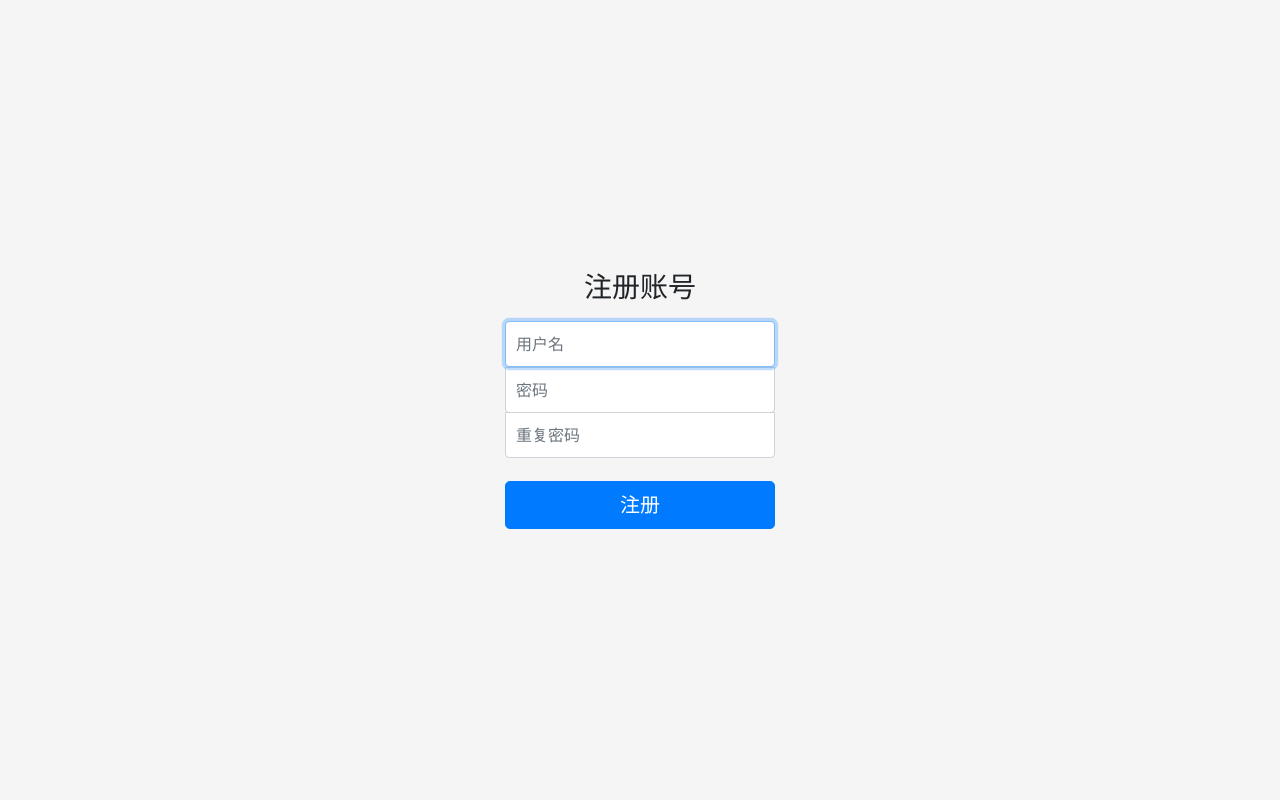
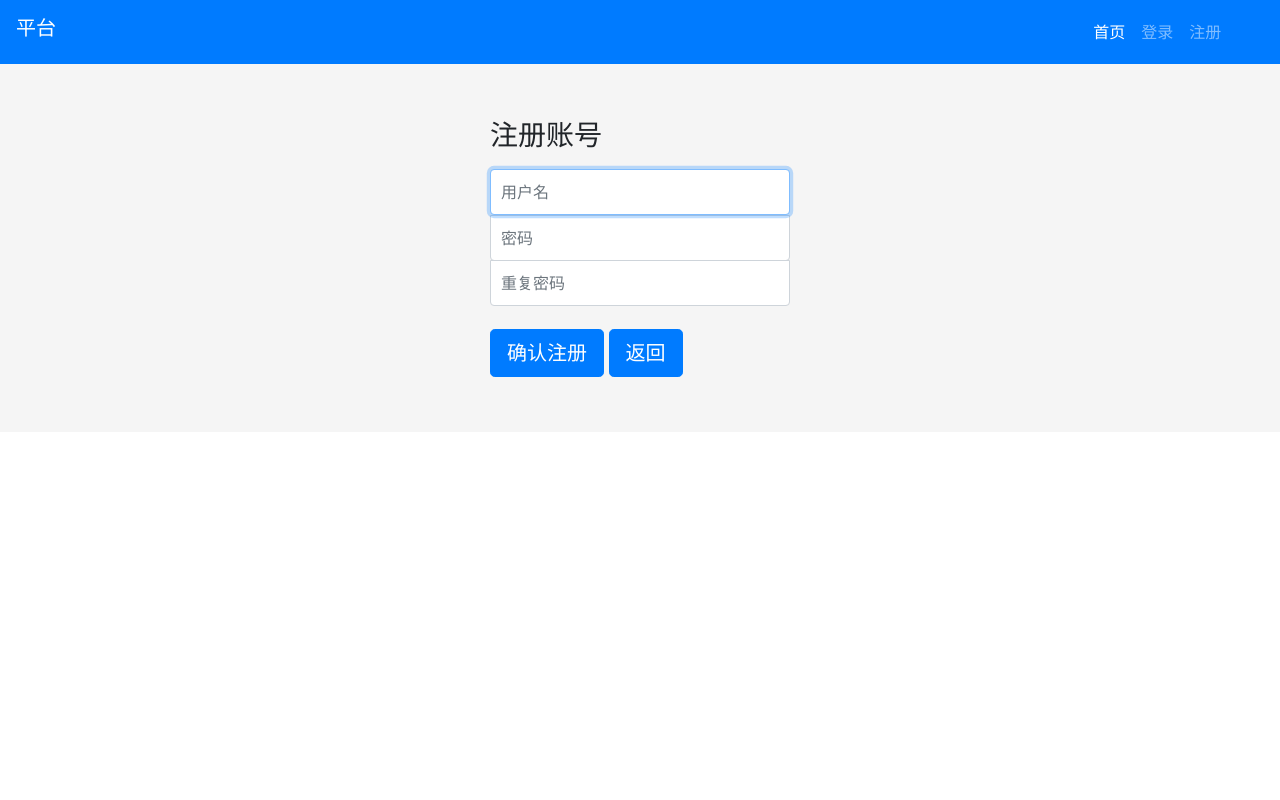
Before and after one commit to Cheng-mq1216/-, a Django app: page /register/ in a window 1280 px wide. Run offline with Django 3.2, Linux system fonts and the light colour scheme; parts of the project's set-up code (start-up, migrations or seed data) failed here and were passed over; some libraries are stand-ins or nearby versions.

Commit message:
界面的头部导航初步定稿，设计风格初步明确 登录、注册界面的部分设计初步确定

```diff
--- a/app/Index/static/css/login.css
+++ b/app/Index/static/css/login.css
@@ -1,9 +1,4 @@
-html,
-body {
-    height: 100%;
-}
-
-body {
+.body {
     display: -ms-flexbox;
     display: -webkit-box;
     display: flex;
@@ -48,7 +43,7 @@ body {
 }
 
 .form-signin input[type="password"] {
-    margin-bottom: 10px;
+    margin-bottom: -1px;
     border-top-left-radius: 0;
     border-top-right-radius: 0;
 }
--- a/app/Index/static/css/register.css
+++ /dev/null
@@ -1,54 +0,0 @@
-html,
-body {
-    height: 100%;
-}
-
-body {
-    display: -ms-flexbox;
-    display: -webkit-box;
-    display: flex;
-    -ms-flex-align: center;
-    -ms-flex-pack: center;
-    -webkit-box-align: center;
-    align-items: center;
-    -webkit-box-pack: center;
-    justify-content: center;
-    padding-top: 40px;
-    padding-bottom: 40px;
-    background-color: #f5f5f5;
-}
-
-.form-register {
-    width: 100%;
-    max-width: 330px;
-    padding: 15px;
-    margin: 0 auto;
-}
-
-.form-register .checkbox {
-    font-weight: 400;
-}
-
-.form-register .form-control {
-    position: relative;
-    box-sizing: border-box;
-    height: auto;
-    padding: 10px;
-    font-size: 16px;
-}
-
-.form-register .form-control:focus {
-    z-index: 2;
-}
-
-.form-register input[type="email"] {
-    margin-bottom: -1px;
-    border-bottom-right-radius: 0;
-    border-bottom-left-radius: 0;
-}
-
-.form-register input[type="password"] {
-    margin-bottom: -1px;
-    border-top-left-radius: 0;
-    border-top-right-radius: 0;
-}
--- a/app/Index/templates/base.html
+++ b/app/Index/templates/base.html
@@ -5,43 +5,41 @@
     <meta charset="utf-8">
     <meta http-equiv="X-UA-Compatible" content="IE=edge"> {% block title %} {% endblock %}
 
+    <!-- CSS -->
+    <link rel="stylesheet" href="https://cdn.bootcss.com/bootstrap/4.0.0/css/bootstrap.min.css"> {% block css %} {% endblock %}
     <!-- JS -->
     <script src="https://cdn.bootcss.com/jquery/3.2.1/jquery.slim.min.js"></script>
     <script src="https://cdn.bootcss.com/popper.js/1.12.9/umd/popper.min.js"></script>
     <script src="https://cdn.bootcss.com/bootstrap/4.0.0/js/bootstrap.min.js"></script>
-    <!-- CSS -->
-    {% load static %}
-    <link rel="stylesheet" href="https://cdn.bootcss.com/bootstrap/4.0.0/css/bootstrap.min.css">
-    <link rel="stylesheet" href="{% static 'css/base.css' %}"> {% block css %} {% endblock %}
 
 </head>
 
-<body class="text-center">
-    <!-- 头部开始 -->
-    <div id="header">
-        <div class="container">
-            <div class="left">
-                <h2>平台</h2>
-            </div>
-            <div class="center">
-                <ul>
-                    {% if user %}
-                    <li><a href="/index/">首页</a></li>
-                    <li><a href="/post/">发帖</a></li>
-                    <li><a href="/user/">用户</a></li>
-                    <li><a href="/logout/">退出</a></li>
-                    {% else %}
-                    <li><a href="/index/">首页</a></li>
-                    <li><a href="/login/">登录</a></li>
-                    <li><a href="/register/">注册</a></li>
-                    {% endif %}
-                </ul>
-            </div>
-            <!-- <div class="left">
-                <span>退出</span>
-            </div> -->
+<body>
+    <nav class="navbar navbar-expand-lg navbar-dark bg-primary">
+        <h3 class="navbar-brand">平台</h3>
+        <button class="navbar-toggler" type="button" data-toggle="collapse" data-target="#navbarText" aria-controls="navbarText" aria-expanded="false" aria-label="Toggle navigation">
+            <span class="navbar-toggler-icon"></span>
+            </button>
+        <div class="collapse navbar-collapse" id="navbarText">
+            {% if user %}
+            <ul class="navbar-nav mr-auto" style="margin-left: 82%;">
+
+                <li class="nav-item active"><a class="nav-link" href="/index/">首页<span class="sr-only">(current)</span></a>
+                </li>
+                <li class="nav-item"><a class="nav-link" href="/post/">发帖</a></li>
+                <li class="nav-item"><a class="nav-link" href="/user/">用户</a></li>
+                <li class="nav-item"><a class="nav-link" href="/logout/">退出</a></li>
+            </ul>
+            {% else %}
+            <ul class="navbar-nav mr-auto" style="margin-left: 85%">
+                <li class="nav-item active"><a class="nav-link" href="/index/">首页<span class="sr-only">(current)</span></a>
+                </li>
+                <li class="nav-item"><a class="nav-link" href="/login/">登录</a></li>
+                <li class="nav-item"><a class="nav-link" href="/register/">注册</a></li>
+                {% endif %}
+            </ul>
         </div>
-    </div>
+    </nav>
     <!-- 头部结束 -->
     {% block main %} {% endblock %}
 
--- a/app/Index/templates/register.html
+++ b/app/Index/templates/register.html
@@ -1,36 +1,17 @@
-<!DOCTYPE html>
-<html>
-
-<head>
-    <meta charset="utf-8">
-    <meta http-equiv="X-UA-Compatible" content="IE=edge">
-    <title>注册界面</title>
-
-    <!-- JS -->
-    <script src="https://cdn.bootcss.com/jquery/3.2.1/jquery.slim.min.js"></script>
-    <script src="https://cdn.bootcss.com/popper.js/1.12.9/umd/popper.min.js"></script>
-    <script src="https://cdn.bootcss.com/bootstrap/4.0.0/js/bootstrap.min.js"></script>
-    <!-- CSS -->
-    {% load static %}
-    <link rel="stylesheet" href="https://cdn.bootcss.com/bootstrap/4.0.0/css/bootstrap.min.css">
-
-    <link rel="stylesheet" href="{% static 'css/register.css' %}">
-</head>
-
-<body class="text-center">
-    <form action="/register/" method="post" class="form-register">
+{% extends 'base.html' %} {% block title %}
+<title>注册界面</title>
+{% endblock %} {% block css %} {% load static %}
+<link rel="stylesheet" href="{% static 'css/login.css' %}">{% endblock %} {% block main %}
+<div class="body">
+    <form action="/register/" method="post" class="form-signin">
         {% csrf_token %}
-
         <h1 class="h3 mb-3 font-weight-normal">注册账号</h1>
-        <div class="container">
-
-            <input type="text" name="username" class="form-control" placeholder="用户名" required autofocus>
-            <input type="password" name="password" class="form-control" placeholder="密码" required>
-            <input type="password" name="password1" class="form-control" placeholder="重复密码" required>
-            <br>
-            <button class="btn btn-lg btn-primary btn-block" type="submit">注册</button>
-        </div>
+        <input type="text" name="username" class="form-control" placeholder="用户名" aria-describedby="sizing-addon2" required autofocus>
+        <input type="password" name="password" class="form-control" placeholder="密码" aria-describedby="sizing-addon2" required>
+        <input type="password" name="password1" class="form-control" placeholder="重复密码" aria-describedby="sizing-addon2" required>
+        <br>
+        <button class="btn btn-lg btn-primary" type="submit">确认注册</button>
+        <input type="button" class="btn btn-lg btn-primary " value="返回" onclick="location.href=('../login/')">
     </form>
-</body>
-
-</html>
+</div>
+{% endblock %}
--- a/app/Index/views.py
+++ b/app/Index/views.py
@@ -145,7 +145,7 @@ def login(request):
         return redirect('/index/')
 
     if request.method == 'GET':
-        return render(request, 'login.html')
+        return render(request, 'login.html',{'user': user})
 
     elif request.method == 'POST':
         username = request.POST.get("username")
@@ -157,7 +157,7 @@ def login(request):
         ret = User.objects.filter(name=username, password=password)
 
         if not ret:
-            return render(request, 'login.html', {'error': '错误，无法登陆'})
+            return render(request, 'login.html', {'error': '错误，无法登陆', 'user': user})
 
         # 登录成功
         request.session['username'] = username
@@ -181,7 +181,7 @@ def register(request):
         return redirect('/index/')
 
     if request.method == 'GET':
-        return render(request, 'register.html')
+        return render(request, 'register.html', {'user': user})
 
     elif request.method == 'POST':
         # 获取前端数据
```
Also changed, not shown: app/Index/static/css/base.css (deleted, +0 -48 lines), app/Index/templates/login.html (+9 -24 lines).
